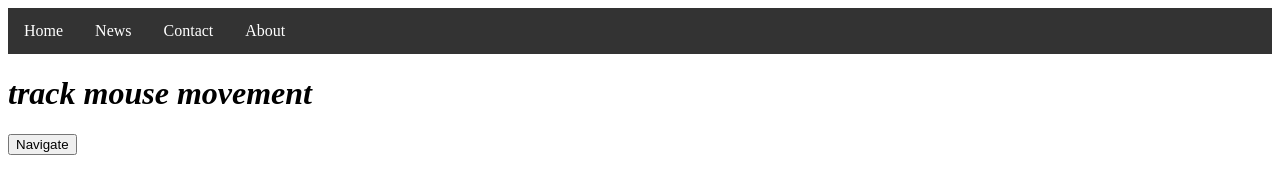
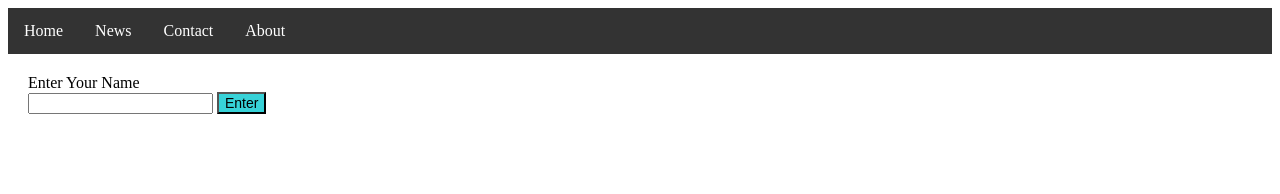
Before and after one commit to chandansutradhar2/js-learning, a plain HTML site: page index.html in a window 1280 px wide. Drawn offline with Linux system fonts and the light colour scheme.

Commit message:
js sync flow

```diff
--- a/css/themes.css
+++ b/css/themes.css
@@ -27,3 +27,8 @@ li a {
 li a:hover {
   background-color: #111;
 }
+
+.container{
+    padding: 10px;
+    margin:10px;
+}
--- a/index.html
+++ b/index.html
@@ -12,16 +12,13 @@
   <li><a href="#contact">Contact</a></li>
   <li><a href="#about">About</a></li>
 </ul>
-    <h1 style="width:400px"
-      id="text-1"
-    onclick="changeColor('red')"
-      onmouseout="changeColor('blue')"
-      onmouseover="changeColor('green')"
-    >
-      track mouse movement
-    </h1>
-    <button onclick="navigate()">
-      Navigate
+  <section class="container">
+    <div style="font-size: 34px" id="welcome"></div>
+    <div>Enter Your Name</div>
+    <input id="fname" type="text"/>
+    <button style="font-size: 14; background-color: rgb(55, 210, 216);" onclick="displayMessage()">
+      Enter
     </button>
+  </section>
   </body>
 </html>
--- a/js/first.js
+++ b/js/first.js
@@ -1,3 +1,31 @@
 function changeColor(color) {
   document.getElementById("text-1").style.color = color;
 }
+
+function displayMessage() {
+  //TODO : to display
+  let name = document.getElementById("fname").value;
+  // window.alert(name);
+  // alert(name);
+  console.log("name is", name);
+
+  document.getElementById("welcome").innerHTML =
+    "Welcome to Learning Management System (LMS), " + name;
+
+  m1();
+  m2();
+  m3();
+}
+
+function m1() {
+  console.log("inside m1", Date());
+}
+
+function m2() {
+  setTimeout(() => {
+    console.log("inside m2", Date());
+  }, 2000);
+}
+function m3() {
+  console.log("inside m3", Date());
+}
```
